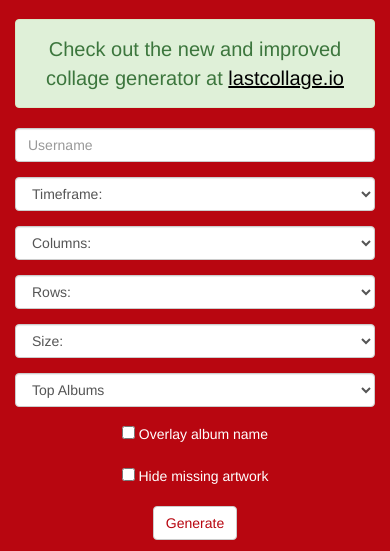
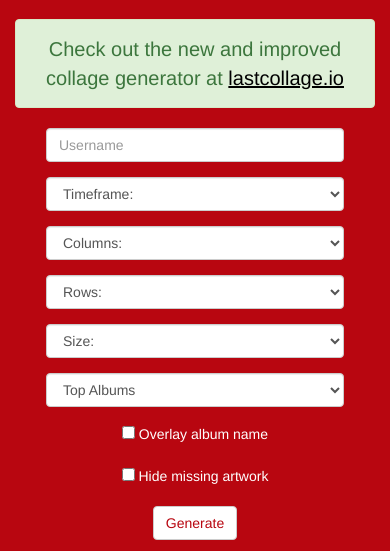
Before and after one commit to awhite/lastfm-collage-generator, a website: page index.html in a window 390 px wide. Shown: the part 89-640 px from the top of the page. Drawn offline with nearby package versions, Linux system fonts and the light colour scheme.

Commit message:
Pad form on mobile

```diff
--- a/styles.css
+++ b/styles.css
@@ -109,3 +109,10 @@ label {
 .checked-stack {
     display: block;
 }
+
+@media (max-width: 767.98px) {
+  #form {
+    margin-left: 16px;
+    margin-right: 16px;
+  }
+}
```
